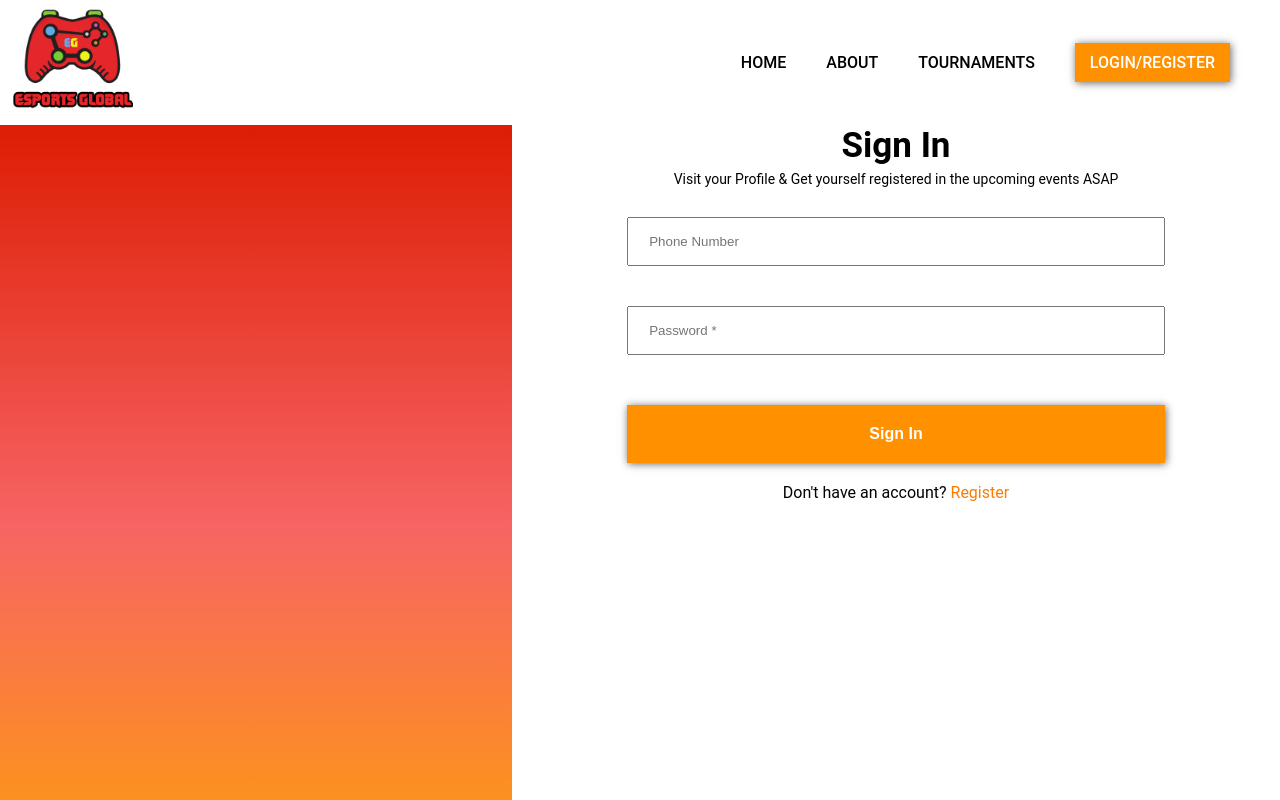
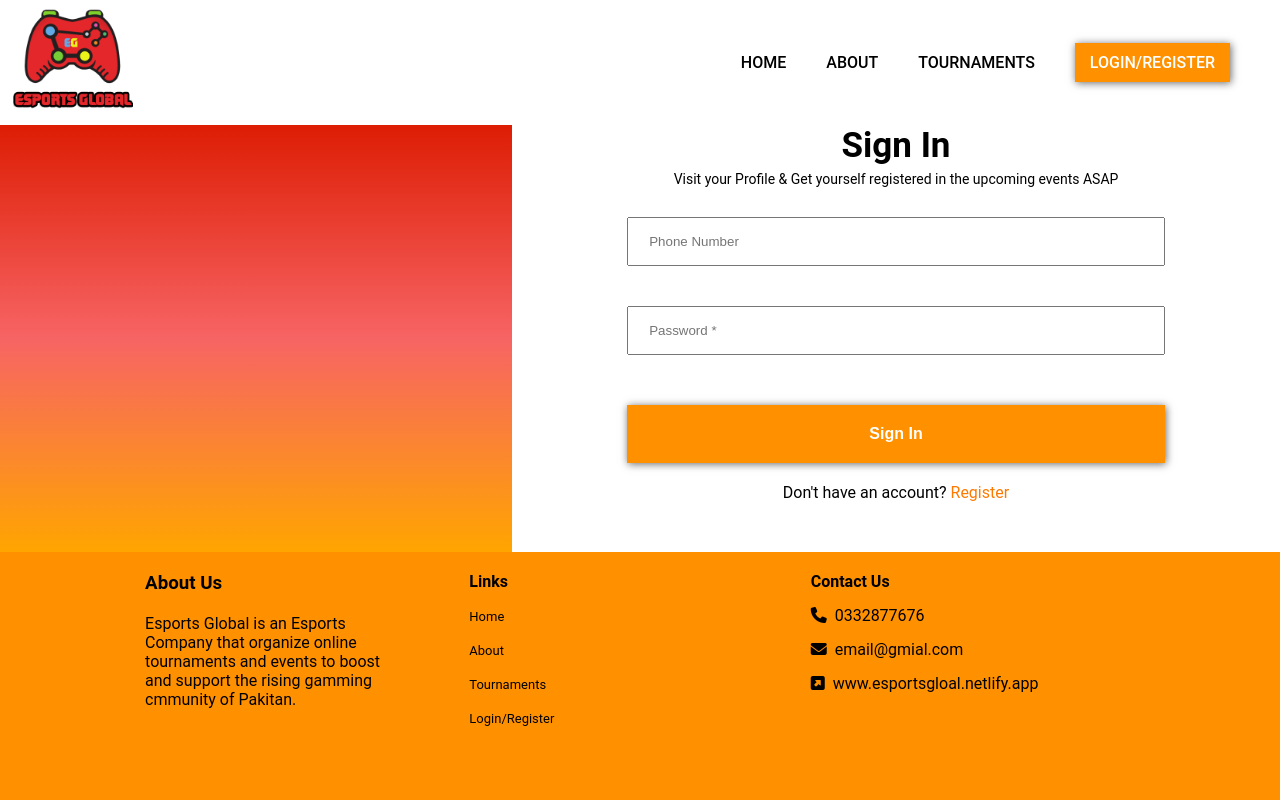
Before and after one commit to saadusufzai/Esports-Gobal-MERN-App, a React (Create React App) app: page /login in a window 1280 px wide. Shown: the top 800 px of the page. Built offline with nearby package versions, Linux system fonts and the light colour scheme.

Commit message:
src updated

```diff
--- a/src/components/login/login.scss
+++ b/src/components/login/login.scss
@@ -3,6 +3,7 @@
         text-align: center;
         width: 70%;
         margin: 0 auto;
+        margin-bottom: 50px;
         h2{
             font-size: 35px;
         }
--- a/src/components/login/style.scss
+++ b/src/components/login/style.scss
@@ -11,7 +11,7 @@
 .register {
   display: grid;
   grid-template-columns: 40% 60%;
-  height: 100vh;
+  height: 100%;
 
   .left {
     background: linear-gradient(rgb(221, 29, 4), rgb(247, 100, 100), orange);
```
